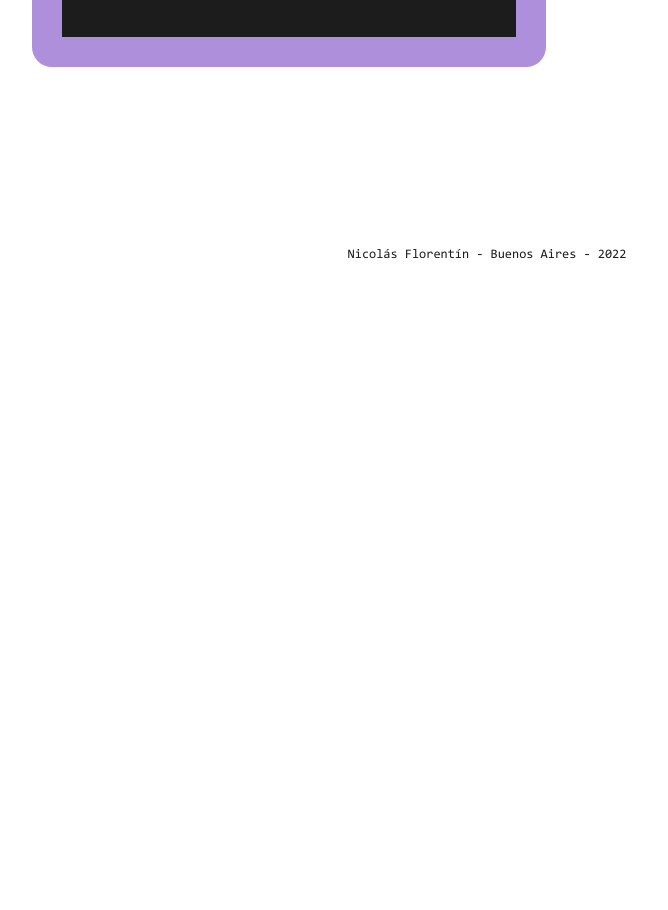
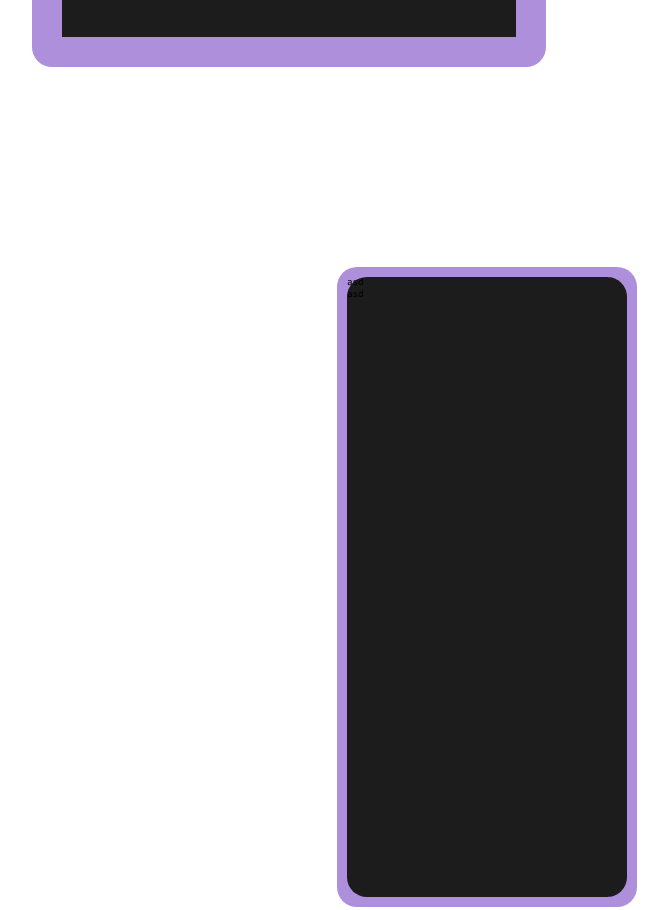
Before and after one commit to nicoflorentin/portfolio, a website: page index.html in a window 1280 px wide. Shown: the part 1995-2905 px from the top of the page, without its empty margins (153-821 px from the left). Before the commit the page ends 2340 px from the top, so only its background shows below. Drawn offline with Linux system fonts and the light colour scheme; a script that the page names is missing; a small style sheet from the web is missing.

Commit message:
add projects section

```diff
--- a/index.html
+++ b/index.html
@@ -152,6 +152,14 @@
         </div>
       </div>
     </section>
+    <section id="projects" class="projects">
+      <div class="projects__container rounded">
+        <div class="projects__description rounded">
+          <p>asd</p>
+          <p>asd</p>
+        </div>
+      </div>
+    </section>
   </div>
   <aside id='floatingBar' class="floatingBar">
     <a href="mailto:nicogrunger@hotmail.com"><img src="./icons/mail-100.svg" alt="mailIcon" /></a>
--- a/styles/styles.css
+++ b/styles/styles.css
@@ -7,20 +7,19 @@
 
 :root {
 	font-size: 62.5%;
-
 }
 
 .allContainer {
 	font-family: LocalConsolas;
 	--font-xl: 2rem;
 	--font-l: 1.3rem;
-    --font-m: .9rem;
-    --font-s: .7rem;
-	--font-xs: .5rem;
+	--font-m: 0.9rem;
+	--font-s: 0.7rem;
+	--font-xs: 0.5rem;
 
-    --my-black: #1C1C1C;
-    --my-violet: #AE8FDB;
-    --my-green: #93C572;
+	--my-black: #1c1c1c;
+	--my-violet: #ae8fdb;
+	--my-green: #93c572;
 }
 
 .unselectable {
@@ -141,7 +140,6 @@ h1 {
 	font-size: var(--font-s);
 }
 
-
 /* FIXED ASIDE BAR */
 
 .floatingBar {
@@ -170,8 +168,6 @@ h1 {
 	scale: 1.1;
 }
 
-
-
 /* ABOUT ME  */
 
 .aboutMeSection {
@@ -185,7 +181,8 @@ h1 {
 	margin-top: 70px;
 }
 
-.title, h2 {
+.title,
+h2 {
 	text-align: center;
 	font-size: var(--font-l);
 	color: var(--my-green);
@@ -209,7 +206,7 @@ h1 {
 	color: var(--my-violet);
 	font-size: var(--font-m);
 	line-height: 15px;
-	letter-spacing: .08em;
+	letter-spacing: 0.08em;
 	padding: 10px;
 	font-weight: bold;
 
@@ -340,9 +337,29 @@ h1 {
 	left: 5px;
 }
 
+.projects {
+	display: block;
+	height: 100vh;
+	padding-top: 20%;
+
+}
+
+.projects__container {
+	margin: auto;
+	height: 80vh;
+	width: 80vw;
+	max-width: 300px;
+	background-color: var(--my-violet);
+	padding: 10px;
+}
+
+.projects__description {
+	background: var(--my-black);
+	height: 100%;
+}
+
 .footerContainer {
 	display: block;
-
 }
 
 .footerContainer p {
@@ -387,7 +404,6 @@ h1 {
 	background-repeat: no-repeat;
 	background-attachment: scroll;
 	background-size: cover;
-
 }
 
 .violet-1 {
@@ -404,18 +420,16 @@ html::-webkit-scrollbar {
 }
 
 html::-webkit-scrollbar-thumb {
-	background-color: #1C1C1C;
+	background-color: #1c1c1c;
 }
 
 html::-webkit-scrollbar-thumb:hover {
 	background-color: #464646;
-
 }
 
 html::-webkit-scrollbar-track {
 	background-color: white;
 }
-
 
 header {
 	width: 100%;
```
Lines whose indentation alone changed are shown as unchanged.
